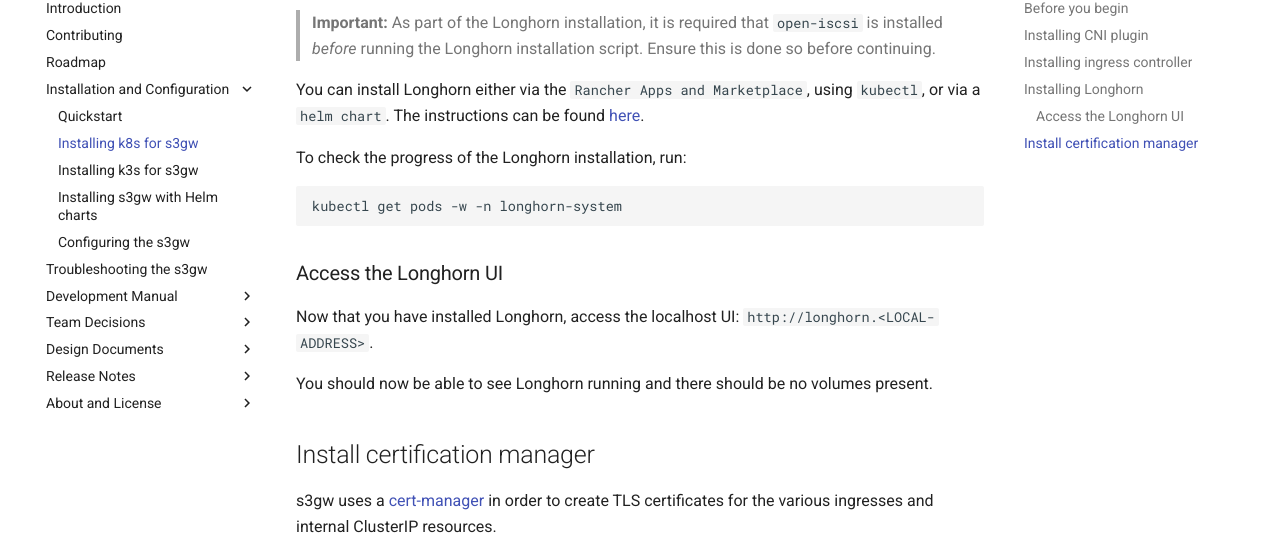
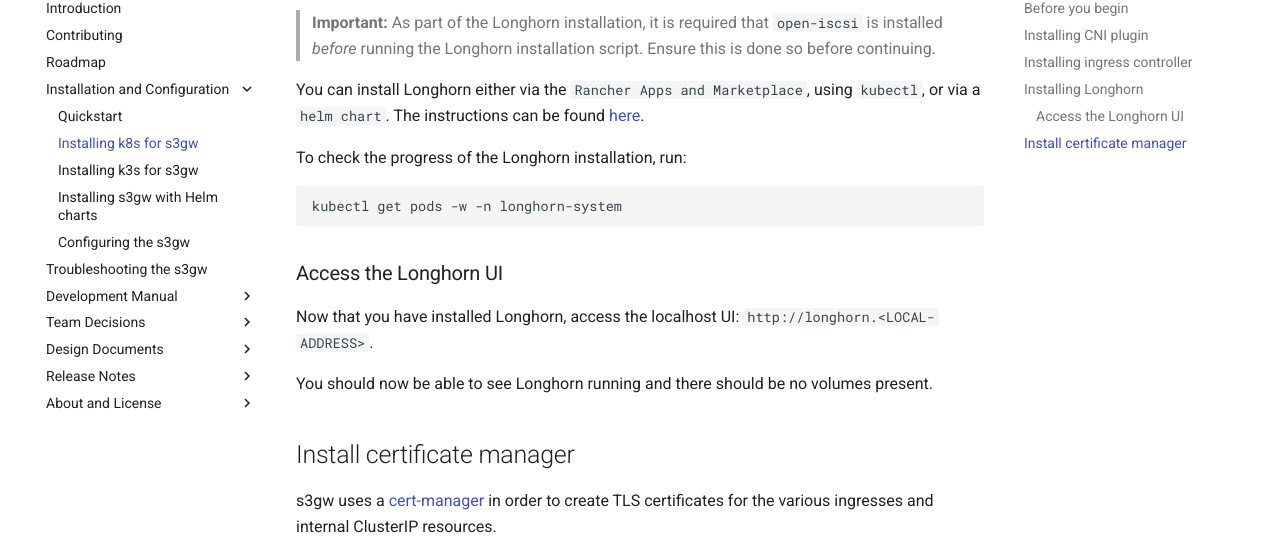
Before and after one commit to s3gw-tech/s3gw, an MkDocs documentation site: the page built from docs/s3gw-with-k8s.md, in a window 1280 px wide and 900 px high, scrolled down 731 px. Shown: the part 100-658 px from the top of the window. Built offline with MkDocs 1.6.1 and Material for MkDocs 9.7.7, drawn with Linux system fonts in a browser that asks for light colours; comment, search, counter and statistics services are not loaded.

Commit message:
Further edits from review
Signed-off-by: Alexandra Settle <asettle@suse.com>

```diff
--- a/docs/s3gw-with-k3s.md
+++ b/docs/s3gw-with-k3s.md
@@ -68,7 +68,7 @@
 You should now be able to see Longhorn running and there should be no volumes
 present.
 
-## Install certification manager
+## Install certificate manager
 
 s3gw uses a [cert-manager](https://cert-manager.io/) in order to create TLS
 certificates for the various ingresses and internal ClusterIP resources.
--- a/docs/s3gw-with-k8s.md
+++ b/docs/s3gw-with-k8s.md
@@ -51,7 +51,7 @@
 You should now be able to see Longhorn running and there should be no volumes
 present.
 
-## Install certification manager
+## Install certificate manager
 
 s3gw uses a [cert-manager](https://cert-manager.io/) in order to create TLS
 certificates for the various ingresses and internal ClusterIP resources.
```
Also changed, not shown: docs/config-s3gw.md (+3 -0 lines), docs/troubleshoot-s3gw.md (+1 -1 lines).
